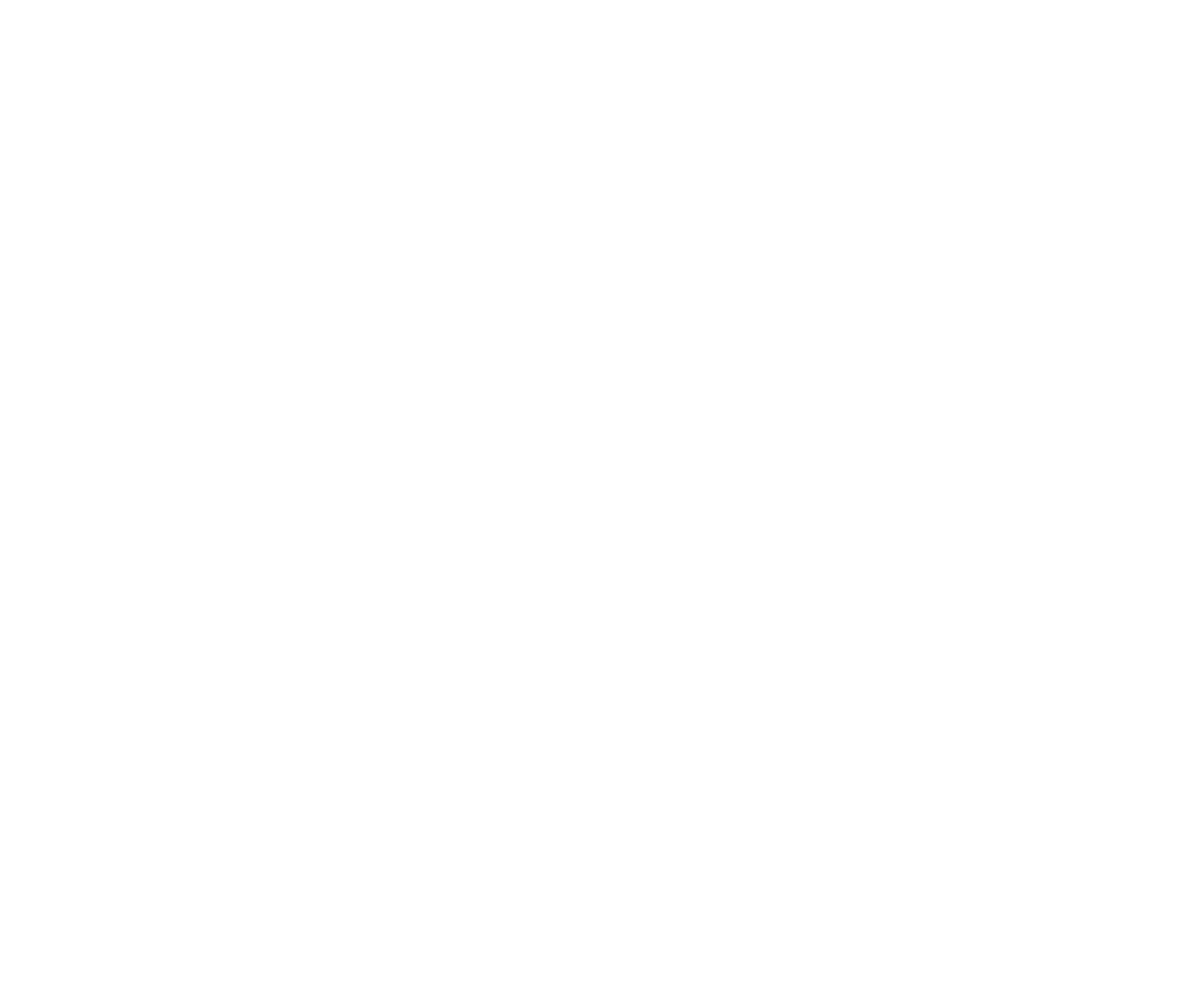
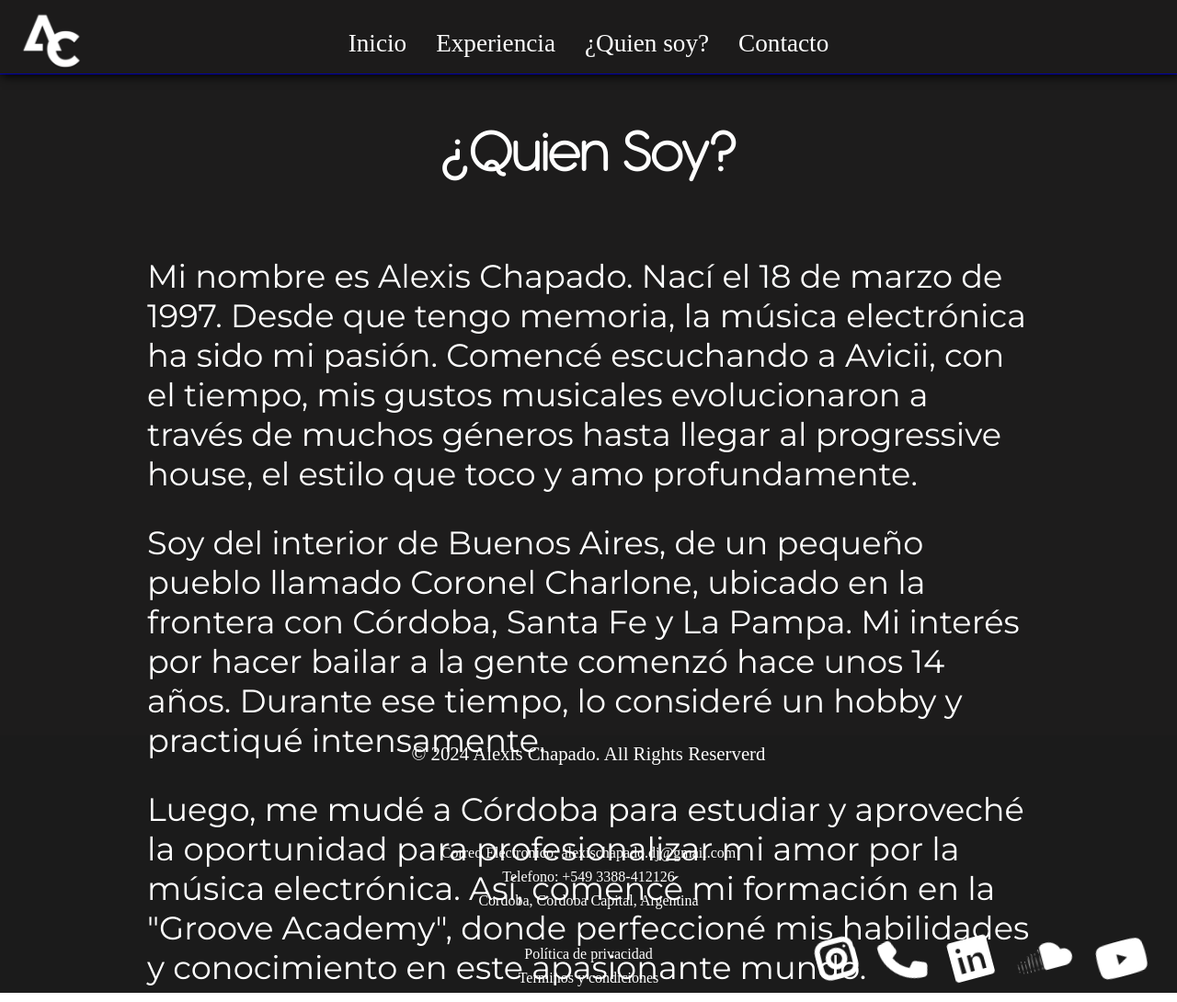
Before and after one commit to AlexisChapado/presskit, a plain HTML site: page pages/quiensoy.html in a window 1280 px wide. Shown: the whole page at 92% size. Before the commit the page ends 800 px from the top, so only its background shows below. Drawn offline with Linux system fonts and the light colour scheme.

Commit message:
06/07 |Hora: 00:20

```diff
--- a/css/partials/_experiencia.scss
+++ b/css/partials/_experiencia.scss
@@ -42,11 +42,11 @@
         }
 
         p{
-            font-family: $letraTexto-Hardline;
-            font-size: 3rem;
+            font-family: $Montserrat;
+            font-size: 2.5rem;
             text-align: center;
 
-            text-shadow: 2px 2px 2px;
+            text-shadow: 2px 2px 2px black;
 
         }
     }
--- a/css/partials/_mis-sets.scss
+++ b/css/partials/_mis-sets.scss
@@ -23,7 +23,7 @@
             justify-content: center;
             align-items: center;
             text-align: center;
-            font-size: 5rem;
+            font-size: 4rem;
             font-family: $letraTexto-Extralight;
             padding: .5rem;
 
@@ -44,11 +44,11 @@
 
         padding: 5rem;
 
-        font-size: 3rem;
-        font-family: $letraTexto-Hardline;
+        font-size: 2.5rem;
+        font-family: $Montserrat;
         text-align: center;
 
-        text-shadow: 2px 2px 3px white;
+        text-shadow: 2px 2px 3px black;
     }
 
 }
--- /dev/null
+++ b/css/partials/_quiensoy.scss
@@ -0,0 +1,41 @@
+.contenedorQuienSoy {
+
+    width: 100%;
+    height: 100vh;
+
+    background-color: $colorNav;
+
+    padding: 9rem;
+
+    .biografia {
+
+        width: 100%;
+        height: auto;
+
+        display: flex;
+        justify-content: center;
+        align-items: center;
+        flex-direction: column;
+
+        gap: 4rem;
+
+        .tituloBiografia{
+
+            font-family: $letraTexto-Extralight;
+            font-size: 2.7rem;
+
+        }
+
+        .textoBiografia{
+
+            font-family: $Montserrat;
+            font-size: 2.2rem;
+
+            p{
+                padding: 1rem;
+            }
+
+        }
+    }
+
+}
--- a/css/style.scss
+++ b/css/style.scss
@@ -8,3 +8,4 @@
 @import "./partials/inicio";
 @import "./partials/experiencia";
 @import "./partials/mis-sets";
+@import "./partials/quiensoy";
--- a/pages/quiensoy.html
+++ b/pages/quiensoy.html
@@ -0,0 +1,94 @@
+<!DOCTYPE html>
+<html lang="en">
+<head>
+    <meta charset="UTF-8">
+    <meta name="viewport" content="width=device-width, initial-scale=1.0">
+    <title>¿Quien soy? | PressKit</title>
+    <script src="https://kit.fontawesome.com/44b9af2d81.js" crossorigin="anonymous"></script>
+    <link rel="stylesheet" href="../css/style.css">
+</head>
+<body>
+    <header class="headerRequerimientos ">
+        <nav class="inicioNav">
+            <div class="contenedorInicioLogo">
+                <div class="contenedorLogoInicio">
+                    <a href="../index.html"><img src="../img/logo-blanco.png" alt="logo"></a>
+                </div>
+            </div>
+            <div class="contenedorInicioNav">
+                <ul class="ulInicio">
+                    <li class="liInicio">
+                        <a href="./inicio.html">Inicio</a>
+                    </li>
+                    <li class="liInicio">
+                        <a href="./experiencia.html">Experiencia</a>
+                    </li>
+                    <li class="liInicio">
+                        <a href="./quiensoy.html">¿Quien soy?</a>
+                    </li>
+                    <li class="liInicio">
+                        <a href="./contacto.html">Contacto</a>
+                    </li>
+                </ul>
+            </div>
+        </nav>
+    </header>
+
+    <main>
+
+        <div class="contenedorQuienSoy">
+            <div class="biografia">
+                <div class="tituloBiografia">
+                    <h2>¿Quien Soy?</h2>
+                </div>
+
+                <div class="textoBiografia">
+                    <p>Mi nombre es Alexis Chapado. Nací el 18 de marzo de 1997. Desde que tengo memoria, la música electrónica ha sido mi pasión. Comencé escuchando a Avicii, con el tiempo, mis gustos musicales evolucionaron a través de muchos géneros hasta llegar al progressive house, el estilo que toco y amo profundamente.</p>
+
+                    <p>Soy del interior de Buenos Aires, de un pequeño pueblo llamado Coronel Charlone, ubicado en la frontera con Córdoba, Santa Fe y La Pampa. Mi interés por hacer bailar a la gente comenzó hace unos 14 años. Durante ese tiempo, lo consideré un hobby y practiqué intensamente.</p>
+
+                    <p>Luego, me mudé a Córdoba para estudiar y aproveché la oportunidad para profesionalizar mi amor por la música electrónica. Así, comencé mi formación en la "Groove Academy", donde perfeccioné mis habilidades y conocimiento en este apasionante mundo.</p>
+                </div>
+            </div>
+        </div>
+
+
+    </main>
+
+
+    <footer>
+        <div class="contenedorFooter2">
+            <div class="footer2">
+                <div class="derechosR2">
+                    <p> © 2024 Alexis Chapado.  All Rights Reserverd </p>
+                </div>
+
+                <div class="logosRedes2">
+                    <div class="fa-3x">
+
+                        <a href="#" class="iconos"><i class="fa-solid fa-bell fa-shake fa-brands fa-instagram"></i></a>
+                        <a href="#" class="iconos"><i class="fa-solid fa-lock fa-shake fa-solid fa-phone"></i></a>
+                        <a href="#" class="iconos"><i class="fa-solid fa-stopwatch fa-shake fa-brands fa-linkedin"></i></a>
+                        <a href="#" class="iconos"><i class="fa-solid fa-stopwatch fa-shake fa-brands fa-soundcloud"></i></a>
+                        <a href="#" class="iconos"><i class="fa-solid fa-bomb fa-shake fa-brands fa-youtube"></i></a>
+                    </div>
+                </div>
+
+                <div class="informacionExtraFooter2">
+
+                    <div class="informacionExtraFooter2">
+                        <a href="mailto:alexischapado.dj" target="_blank">Correo Electronico: alexischapado.dj@gmail.com</a>
+                        <a href="https://wa.me/+5493388412126" target="_blank"><p>Telefono: +549 3388-412126</p></a>
+                        <p>Cordoba, Cordoba Capital, Argentina</p>
+                    </div>
+                    <div class="informacionExtraFooter2">
+                        <a href="#">Política de privacidad</a>
+                        <a href="#">Terminos y condiciones</a>
+                    </div>
+                </div>
+            </div>
+        </div>
+    </footer>
+
+</body>
+</html>
```
Also changed, not shown: pages/mis-sets.html (+0 -1 lines), css/style.css, fonts/Lovers.ttf (added), 1 other file.
